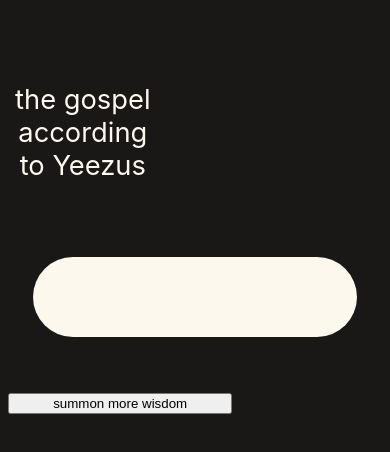
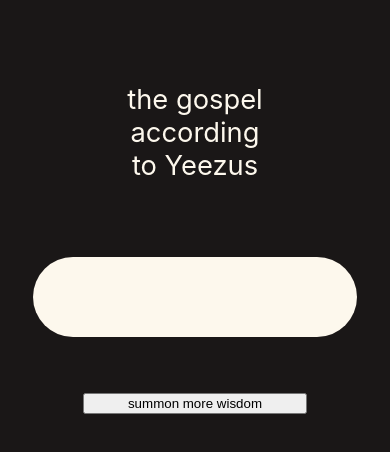
Before and after one commit to mat-projects/Yeezus, a React (Create React App) app: page / in a window 390 px wide. Shown: the top 452 px of the page. Built offline with nearby package versions, Linux system fonts and the light colour scheme; no server answers.

Commit message:
centre styling

```diff
--- a/src/index.css
+++ b/src/index.css
@@ -26,6 +26,8 @@
 @media screen and (max-width: 1000px) {
   button {
     margin: 15% 0%;
+    margin-left: auto;
+    margin-right: auto;
     width: 60%;
   }
 }
@@ -44,6 +46,8 @@
 @media screen and (max-width: 1000px) {
   .title {
     margin: 20% 0%;
+    margin-left: auto;
+    margin-right: auto;
     width: 40%;
   }
 }
```
